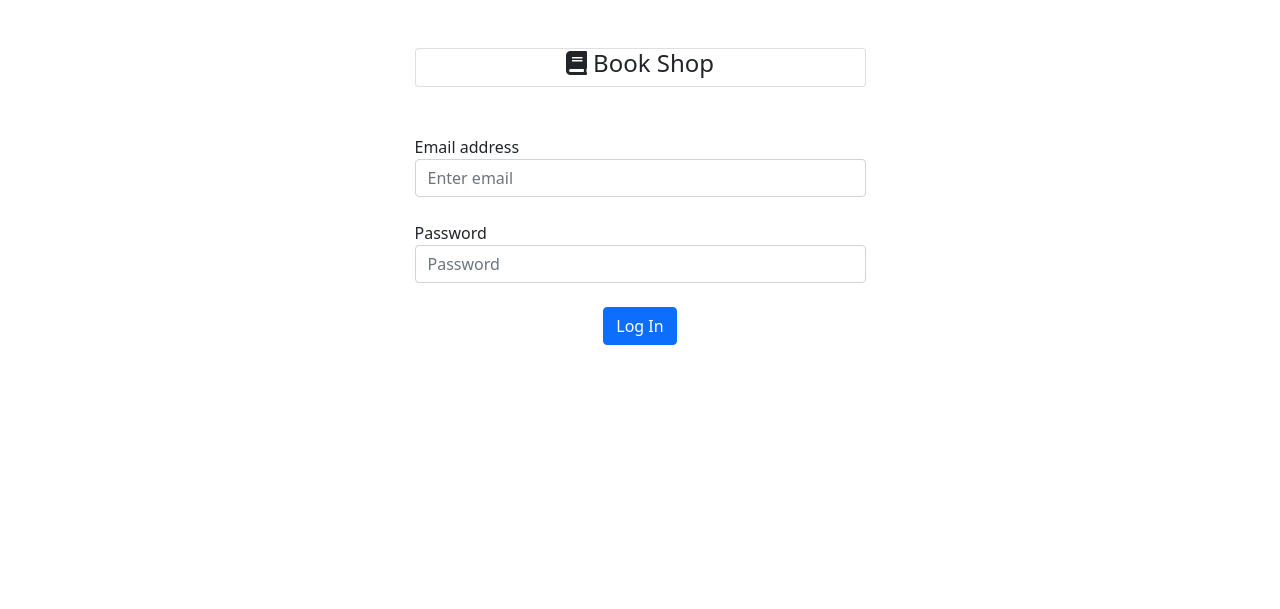
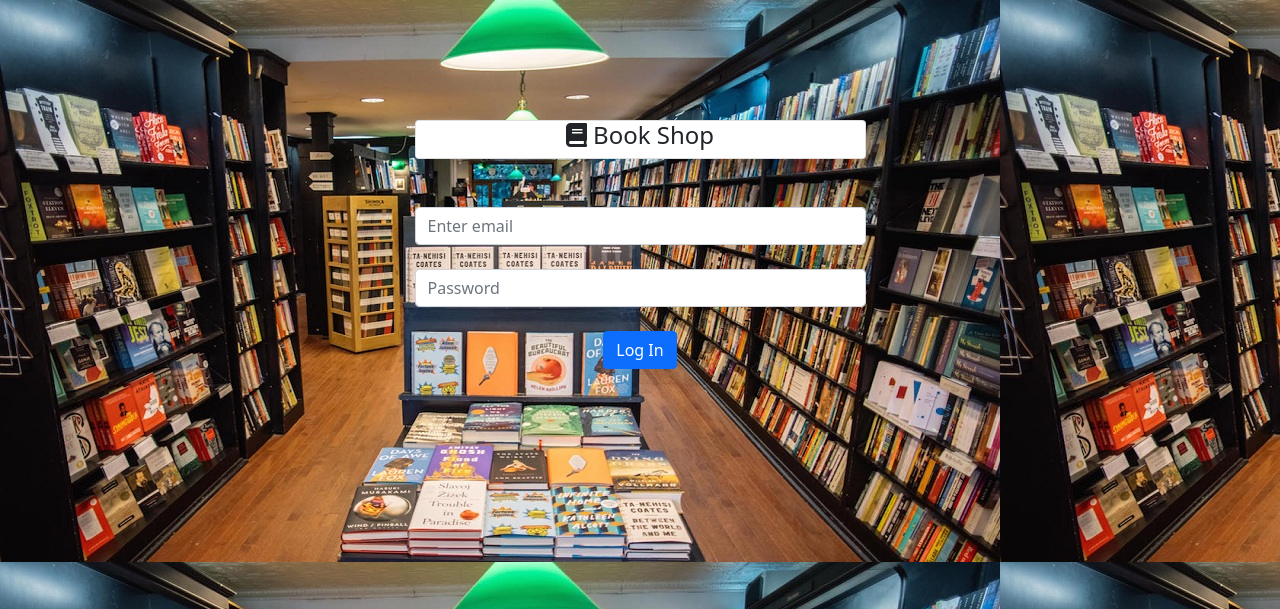
Before and after one commit to Hashininirasha/Book-Shop-POS, a PHP site: page / in a window 1280 px wide. Shown: the top 609 px of the page. Run offline with PHP 8.4, Linux system fonts and the light colour scheme; some libraries are stand-ins or nearby versions.

Commit message:
added bg img

```diff
--- /dev/null
+++ b/css.css
@@ -0,0 +1,3 @@
+body{
+	background-image : url("img/bo.jpeg")
+}
--- a/index.php
+++ b/index.php
@@ -8,8 +8,10 @@
 
 
 <body>
+<link rel="stylesheet" type="text/css" href="css.css" media="screen" />
+
 <link rel="stylesheet" href="https://use.fontawesome.com/releases/v5.7.0/css/all.css" integrity="sha384-lZN37f5QGtY3VHgisS14W3ExzMWZxybE1SJSEsQp9S+oqd12jhcu+A56Ebc1zFSJ" crossorigin="anonymous">
-	<div class="container">
+	<div class="container"><br><br><br>
 		<div class="row">
 			<div class="col-sm-9 col-md-7 col-lg-5 mx-auto">
 				<div class="card my-5">
@@ -22,12 +24,12 @@
   						<fieldset>
   							 </div>
     							<div class="form-group">
-      								<label for="exampleInputEmail1">Email address</label>
+
       									<input type="email" class="form-control" id="exampleInputEmail1" aria-describedby="emailHelp" placeholder="Enter email">
 
     							</div><br>
     							<div class="form-group">
-      								<label for="exampleInputPassword1">Password</label>
+
       								<input type="password" class="form-control" id="exampleInputPassword1" placeholder="Password">
     								</div><br>
     								<div class="text-center">
```
Also changed, not shown: BS.jfif (deleted), img/bo.jpeg (added).
